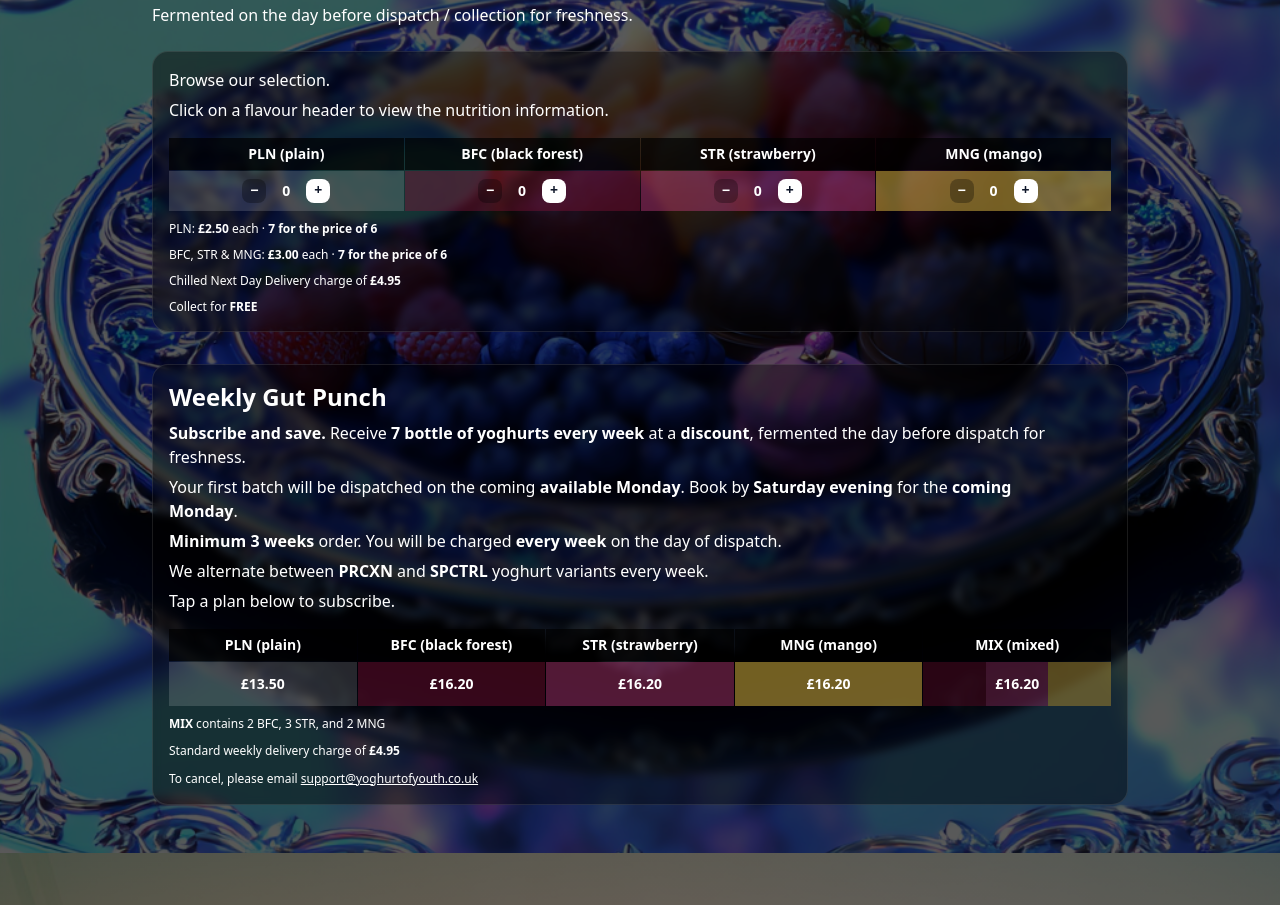
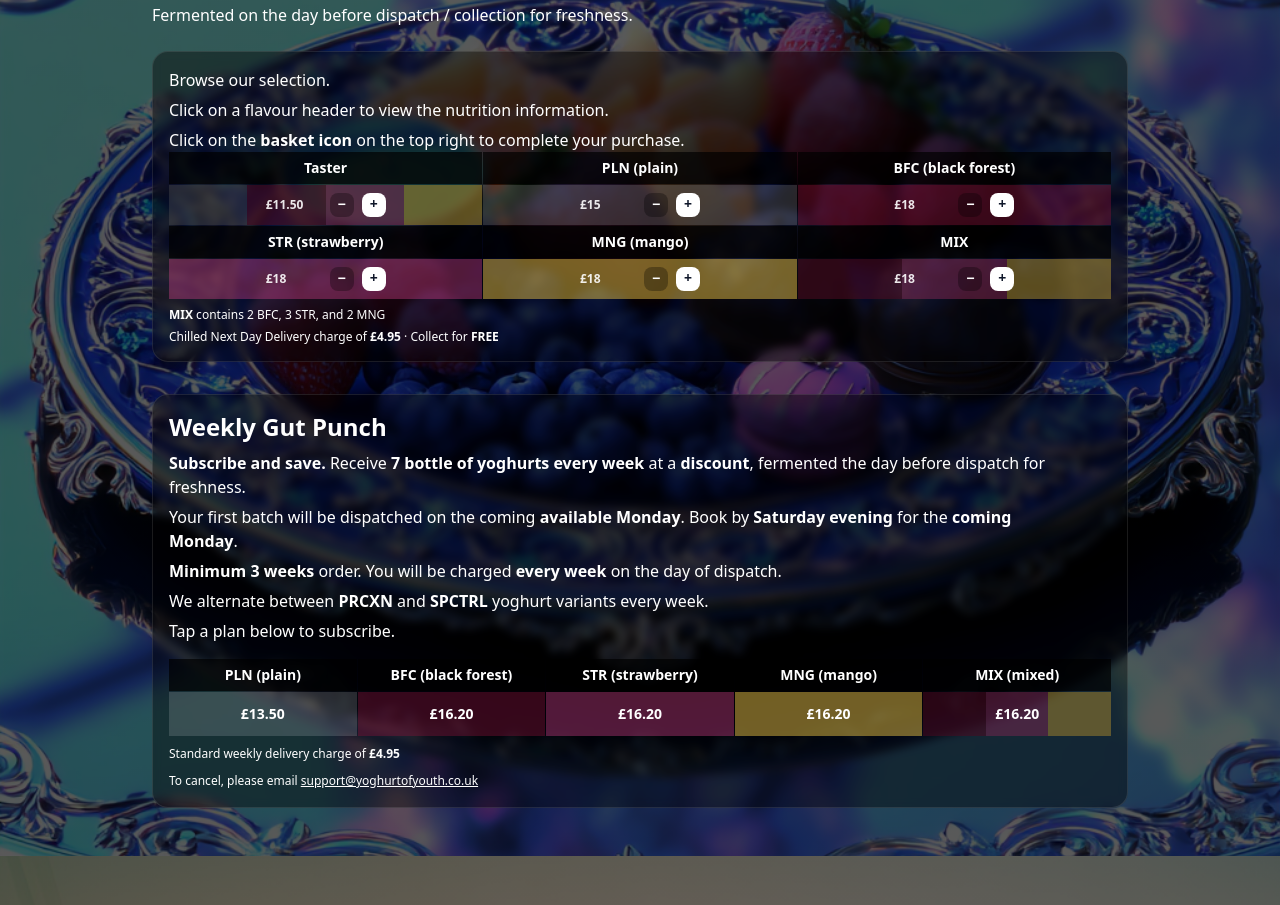
Before and after one commit to ZainAkuji/Yoghurt-of-Youth, a React (Vite) app: page / in a window 1280 px wide. Shown: the part 1500-2405 px from the top of the page. Built offline with nearby package versions, Linux system fonts and the light colour scheme.

Commit message:
Update App.tsx

```diff
--- a/src/App.tsx
+++ b/src/App.tsx
@@ -929,6 +929,78 @@ export default function App(){
 
             const qty = (id: string) => cart[id] || 0;
 
+            const PACKS = [
+              {
+                key: "TASTER",
+                label: "Taster",
+                priceLabel: "£11.50",
+                bg: "TASTER_STRIPES",
+                contents: { PLN: 1, BFC: 1, STR: 1, MNG: 1 },
+              },
+              {
+                key: "PLN",
+                label: "PLN (plain)",
+                priceLabel: "£15",
+                bg: "bg-white/15",
+                contents: { PLN: 7 },
+              },
+              {
+                key: "BFC",
+                label: "BFC (black forest)",
+                priceLabel: "£18",
+                bg: "bg-rose-900/40",
+                contents: { BFC: 7 },
+              },
+              {
+                key: "STR",
+                label: "STR (strawberry)",
+                priceLabel: "£18",
+                bg: "bg-pink-500/35",
+                contents: { STR: 7 },
+              },
+              {
+                key: "MNG",
+                label: "MNG (mango)",
+                priceLabel: "£18",
+                bg: "bg-amber-300/45",
+                contents: { MNG: 7 },
+              },
+              {
+                key: "MIX",
+                label: "MIX",
+                priceLabel: "£18",
+                bg: "MIX_STRIPES",
+                contents: { BFC: 2, STR: 3, MNG: 2 },
+              },
+            ] as const;
+
+            function addPack(p: (typeof PACKS)[number]) {
+              setCart((c) => {
+                const n = { ...c };
+                for (const [k, v] of Object.entries(p.contents)) {
+                  const id = k as keyof typeof ids; // PLN/BFC/STR/MNG
+                  if (!ids[id]) continue;
+                  n[ids[id]] = (n[ids[id]] || 0) + Number(v || 0);
+                }
+                return n;
+              });
+            }
+
+            function subPack(p: (typeof PACKS)[number]) {
+              setCart((c) => {
+                const n: Record<string, number> = { ...c };
+                for (const [k, v] of Object.entries(p.contents)) {
+                  const id = k as keyof typeof ids;
+                  const key = ids[id];
+                  if (!key) continue;
+                  const next = (n[key] || 0) - Number(v || 0);
+                  if (next > 0) n[key] = next;
+                  else delete n[key];
+                }
+                return n;
+              });
+            }
+
             const totalPlain = qty(ids.PLN);
             const totalFlavoured = qty(ids.BFC) + qty(ids.STR) + qty(ids.MNG);
 
@@ -963,58 +1035,72 @@ export default function App(){
                   <div className="text-sm sm:text-base text-white max-w-4xl space-y-1.5">
                     <p>Browse our selection.</p>
                     <p>Click on a flavour header to view the nutrition information.</p>
+                    <p>Click on the <strong>basket icon</strong> on the top right to complete your purchase.</p>
                   </div>
 
-                  {/* 2-row cards per flavour: header + controls */}
-                  <div className="mt-4 grid grid-cols-2 sm:grid-cols-4 gap-px text-sm text-white">
-                    {[
-                      { id: ids.PLN, label: "PLN (plain)", bg: "bg-white/15", nutritionSrc: "/pln_nutrition.png" },
-                      { id: ids.BFC, label: "BFC (black forest)", bg: "bg-rose-900/40", nutritionSrc: "/bfc_nutrition.png" },
-                      { id: ids.STR, label: "STR (strawberry)", bg: "bg-pink-500/35", nutritionSrc: "/str_nutrition.png" },
-                      { id: ids.MNG, label: "MNG (mango)", bg: "bg-amber-300/45", nutritionSrc: "/mng_nutrition.png" },
-                    ].map((f) => {
-                      const currentQty = qty(f.id);
+                  <div className="grid grid-cols-2 sm:grid-cols-3 gap-px text-sm text-white">
+                    {PACKS.map((p) => {
+                      const isMix = p.bg === "MIX_STRIPES";
+                      const isTaster = p.bg === "TASTER_STRIPES";
 
                       return (
-                        <div key={f.id} className="grid grid-rows-[auto,auto] gap-px">
+                        <div key={p.key} className="grid grid-rows-[auto,auto] gap-px">
                           {/* header cell */}
-                          <button
-                            type="button"
-                            onClick={() => setNutritionModal({ title: `${f.label} – Nutrition`, src: f.nutritionSrc })}
-                            className="bg-black/70 px-2 py-1.5 font-semibold text-center hover:bg-black/60 transition"
-                          >
-                            {f.label}
-                          </button>
+                          <div className="bg-black/70 px-2 py-1.5 font-semibold text-center">
+                            {p.label}
+                          </div>
 
                           {/* controls cell */}
                           <div
                             className={cn(
-                              "px-2 py-2 flex items-center justify-center gap-2",
-                              f.bg
+                              "relative px-2 py-2 flex items-center justify-center gap-2",
+                              !isMix && !isTaster && p.bg
                             )}
                           >
+                            {/* MIX stripes (3) */}
+                            {isMix && (
+                              <>
+                                <div className="absolute inset-0 grid grid-cols-3">
+                                  <div className="bg-rose-900/40" />
+                                  <div className="bg-pink-500/35" />
+                                  <div className="bg-amber-300/45" />
+                                </div>
+                                <div className="absolute inset-0 bg-black/20" />
+                              </>
+                            )}
+
+                            {/* TASTER stripes (4) */}
+                            {isTaster && (
+                              <>
+                                <div className="absolute inset-0 grid grid-cols-4">
+                                  <div className="bg-white/15" />
+                                  <div className="bg-rose-900/40" />
+                                  <div className="bg-pink-500/35" />
+                                  <div className="bg-amber-300/45" />
+                                </div>
+                                <div className="absolute inset-0 bg-black/20" />
+                              </>
+                            )}
+
+                            {/* price tag (left of buttons) */}
+                            <span className="relative z-10 text-xs font-semibold text-white/90 w-14 text-left">
+                              {p.priceLabel}
+                            </span>
+
                             <button
-                              onClick={() => sub(f.id)}
-                              className="w-5 h-5 sm:w-6 sm:h-6 grid place-items-center rounded-lg bg-black/30 text-white hover:bg-black/40 transition leading-none"
-                              aria-label="Remove one"
+                              onClick={() => subPack(p)}
+                              className="relative z-10 w-5 h-5 sm:w-6 sm:h-6 grid place-items-center rounded-lg bg-black/30 text-white hover:bg-black/40 transition leading-none"
+                              aria-label="Remove pack"
                             >
-                              <span className="translate-y-[-1px] text-sm font-semibold">
-                                −
-                              </span>
+                              <span className="translate-y-[-1px] text-sm font-semibold">−</span>
                             </button>
 
-                            <span className="w-6 text-center text-sm font-semibold qty-flash">
-                              {currentQty}
-                            </span>
-
                             <button
-                              onClick={() => add(f.id)}
-                              className="w-5 h-5 sm:w-6 sm:h-6 grid place-items-center rounded-lg bg-white text-slate-900 hover:bg-slate-200 transition leading-none"
-                              aria-label="Add one"
+                              onClick={() => addPack(p)}
+                              className="relative z-10 w-5 h-5 sm:w-6 sm:h-6 grid place-items-center rounded-lg bg-white text-slate-900 hover:bg-slate-200 transition leading-none"
+                              aria-label="Add pack"
                             >
-                              <span className="translate-y-[-1px] text-sm font-semibold">
-                                +
-                              </span>
+                              <span className="translate-y-[-1px] text-sm font-semibold">+</span>
                             </button>
                           </div>
                         </div>
@@ -1022,90 +1108,19 @@ export default function App(){
                     })}
                   </div>
 
-                  {/* pricing + badges */}
                   <div className="mt-2 text-xs text-white space-y-1.5">
                     <p className="flex flex-wrap items-center gap-2">
                       <span>
-                        PLN: <strong>£2.50</strong> each ·{" "}
-                        <strong>7 for the price of 6</strong>
+                        <strong>MIX</strong> contains 2 BFC, 3 STR, and 2 MNG
                       </span>
-                      {totalPlain > 0 ? (
-                        <span
-                          className={cn(
-                            "inline-flex items-center rounded-full px-2.5 py-0.5 text-xs shadow-md backdrop-blur-md",
-                            plainOnBundle
-                              ? "bg-emerald-500/80 text-slate-900"
-                              : "bg-black/60 text-white"
-                          )}
-                        >
-                          In basket:&nbsp;
-                          <strong>{totalPlain}</strong>
-                        </span>
-                      ) : (
-                        <span className="inline-flex items-center rounded-full bg-black/60 px-2.5 py-0.5 text-xs shadow-md backdrop-blur-md invisible">
-                          In basket:&nbsp;
-                          <strong>0</strong>
-                        </span>
-                      )}
                     </p>
 
                     <p className="flex flex-wrap items-center gap-2">
                       <span>
-                        BFC, STR &amp; MNG: <strong>£3.00</strong> each ·{" "}
-                        <strong>7 for the price of 6</strong>
-                      </span>
-                      {totalFlavoured > 0 ? (
-                        <span
-                          className={cn(
-                            "inline-flex items-center rounded-full px-2.5 py-0.5 text-xs shadow-md backdrop-blur-md",
-                            flavOnBundle
-                              ? "bg-emerald-500/80 text-slate-900"
-                              : "bg-black/60 text-white"
-                          )}
-                        >
-                          In basket:&nbsp;
-                          <strong>{totalFlavoured}</strong>
-                        </span>
-                      ) : (
-                        <span className="inline-flex items-center rounded-full bg-black/60 px-2.5 py-0.5 text-xs shadow-md backdrop-blur-md invisible">
-                          In basket:&nbsp;
-                          <strong>0</strong>
-                        </span>
-                      )}
-                    </p>
-
-                    {/* Delivery info + "Spent" badge */}
-                    <p className="flex flex-wrap items-center gap-2">
-                      <span>
-                        Chilled Next Day Delivery charge of <strong>£4.95</strong>
-                      </span>
-
-                      {merchTotal > 0 ? (
-                        <span
-                          className={cn(
-                            "inline-flex items-center rounded-full px-2.5 py-0.5 text-xs shadow-md backdrop-blur-md",
-                            freeDeliveryUnlocked
-                              ? "bg-emerald-500/80 text-slate-900"
-                              : "bg-black/60 text-white"
-                          )}
-                        >
-                          Spent:&nbsp;
-                          <strong>{gbp(merchTotal)}</strong>
-                        </span>
-                      ) : (
-                        <span className="inline-flex items-center rounded-full bg-black/60 px-2.5 py-0.5 text-xs shadow-md backdrop-blur-md invisible">
-                          Spent:&nbsp;
-                          <strong>0</strong>
-                        </span>
-                      )}
-                    </p>
-
-                    <p className="pt-0.5 flex flex-wrap items-center gap-2">
-                      <span>
+                        Chilled Next Day Delivery charge of <strong>£4.95</strong> ·{" "}
                         Collect for <strong>FREE</strong>
                       </span>
                     </p>
-
                   </div>
                 </div>
 
@@ -1174,10 +1189,6 @@ export default function App(){
                         );
                       })}
                     </div>
-
-                    <p className="mt-2 text-xs text-white leading-relaxed">
-                      <strong>MIX</strong> contains 2 BFC, 3 STR, and 2 MNG
-                    </p>
 
                     <p className="mt-2 text-xs text-white leading-relaxed">
                       Standard weekly delivery charge of <strong>£4.95</strong>
```
